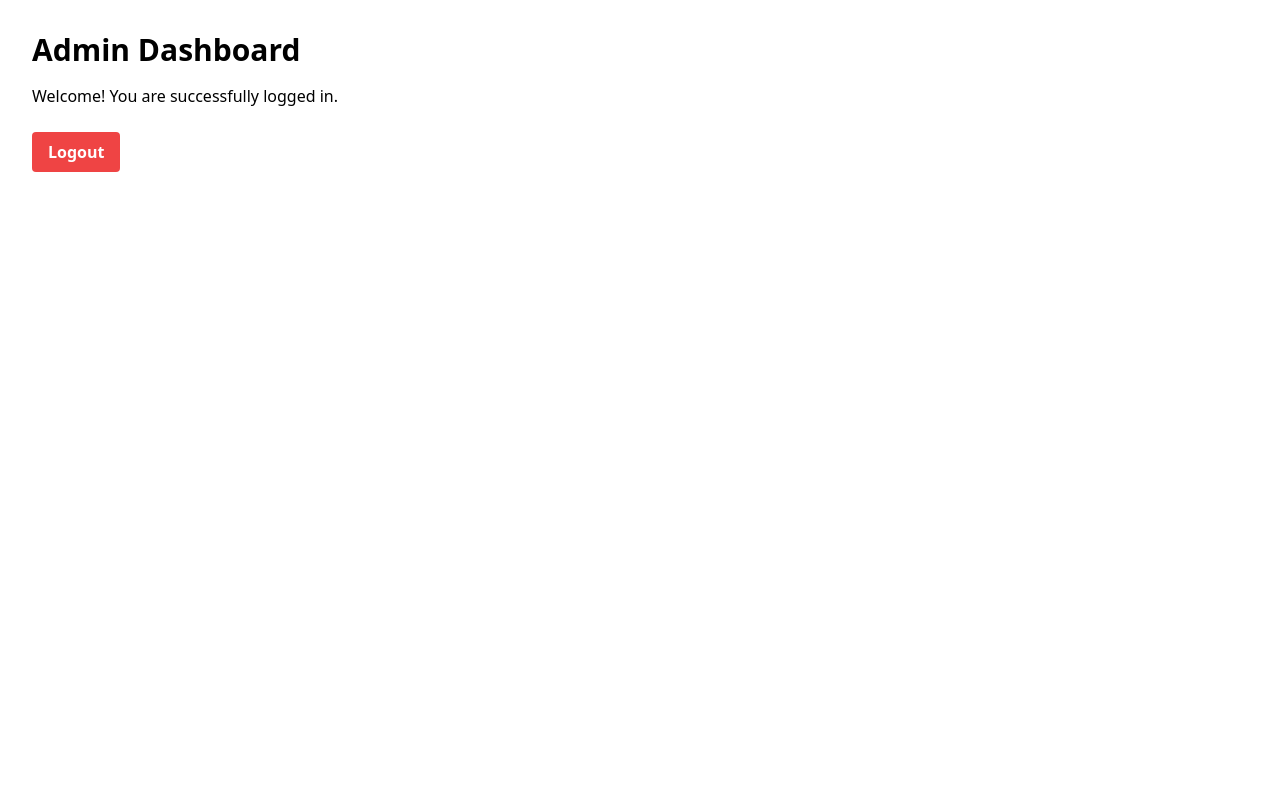
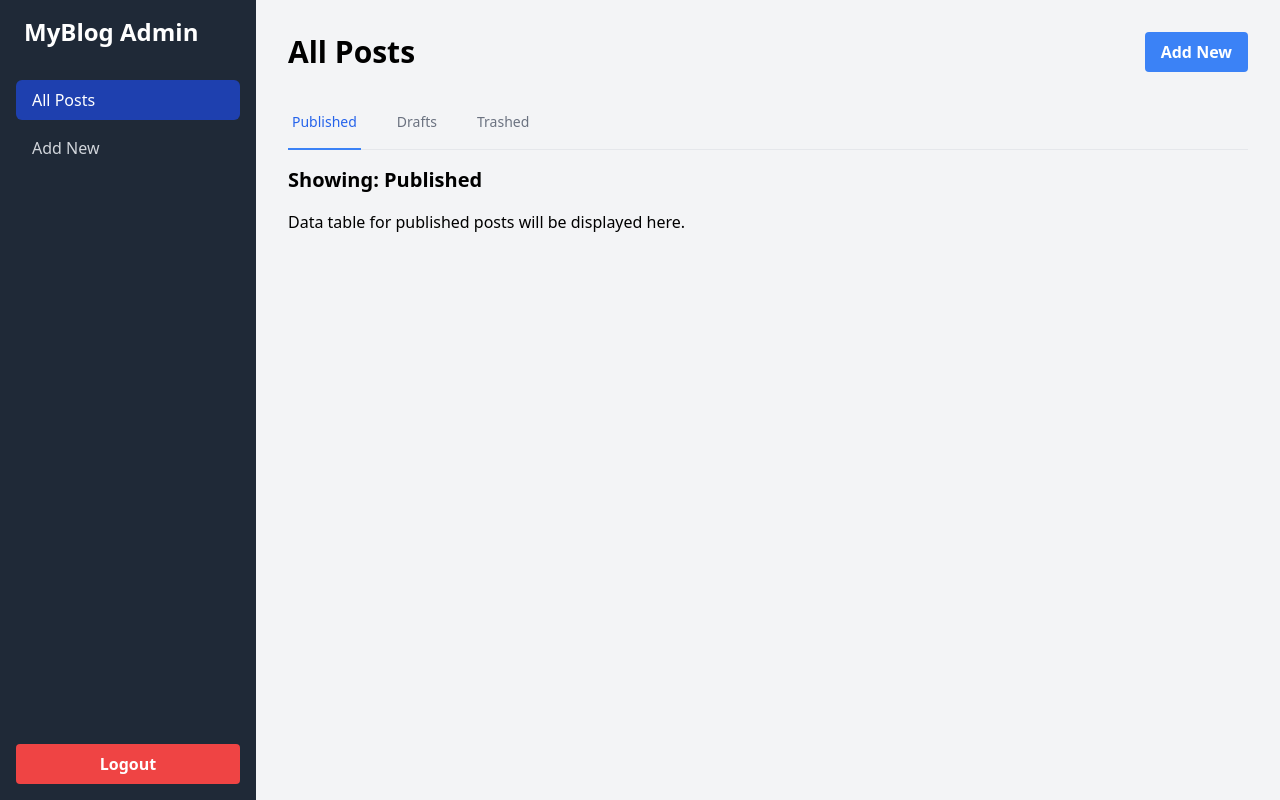
Before and after one commit to mohamadsolkhannawawi/article-project-frontend, a React app: page / in a window 1280 px wide. Built offline with nearby package versions, Linux system fonts and the light colour scheme; sample sign-in values are in the browser's storage; the HTML template or start-up script is replaced by a standard one.

Commit message:
refactor(structure): Organize components into layouts and routes folders

```diff
--- a/src/App.jsx
+++ b/src/App.jsx
@@ -2,8 +2,10 @@ import React from "react";
 import { BrowserRouter, Routes, Route, Navigate } from "react-router-dom";
 import { useAuth } from "./context/AuthContext";
 import LoginPage from "./pages/LoginPage";
+import AdminLayout from "./layouts/AdminLayout";
+import AllPostsPage from "./pages/AllPostsPage";
 import DashboardPage from "./pages/DashboardPage";
-import ProtectedRoute from "./components/ProtectedRoute"; // Import the gatekeeper
+import ProtectedRoute from "./routes/ProtectedRoute"; // Import the gatekeeper
 import "./index.css";
 
 function App() {
@@ -27,20 +29,19 @@ function App() {
                         )
                     }
                 />
-
-                {/*
-          Protected Routes: / (Dashboard)
-          We wrap these routes in our <ProtectedRoute /> component.
-        */}
+                {/* Protected Admin Routes */}
                 <Route path="/" element={<ProtectedRoute />}>
-                    {/* The <Outlet /> in ProtectedRoute will render this 'index' route */}
-                    <Route index element={<DashboardPage />} />
-
-                    {/* We will add other admin routes here later:
-            <Route path="posts" element={<AllPostsPage />} />
-            <Route path="posts/new" element={<AddNewPostPage />} />
-            <Route path="posts/edit/:id" element={<EditPostPage />} />
-          */}
+                    <Route element={<AdminLayout />}>
+                        {" "}
+                        {/* <-- WRAP WITH LAYOUT */}
+                        <Route index element={<AllPostsPage />} />{" "}
+                        {/* <-- USE NEW PAGE */}
+                        <Route
+                            path="posts/new"
+                            element={<div>Add New Post Page</div>}
+                        />
+                        {/* ... other admin routes ... */}
+                    </Route>
                 </Route>
 
                 {/* Fallback route for 404 Not Found */}
--- /dev/null
+++ b/src/layouts/AdminLayout.jsx
@@ -0,0 +1,46 @@
+import React from "react";
+import { NavLink, Outlet } from "react-router-dom";
+import { useAuth } from "../context/AuthContext";
+
+function AdminLayout() {
+    const { logout } = useAuth();
+
+    // Helper for NavLink styling
+    const getNavLinkClass = ({ isActive }) =>
+        isActive
+            ? "bg-blue-800 text-white block px-4 py-2 rounded-md"
+            : "text-gray-300 hover:bg-gray-700 hover:text-white block px-4 py-2 rounded-md";
+
+    return (
+        <div className="flex h-screen bg-gray-100">
+            {/* Sidebar */}
+            <div className="w-64 bg-gray-800 text-white flex flex-col">
+                <div className="px-6 py-4 text-2xl font-bold">MyBlog Admin</div>
+                <nav className="flex-1 px-4 py-4 space-y-2">
+                    <NavLink to="/" end className={getNavLinkClass}>
+                        All Posts
+                    </NavLink>
+                    <NavLink to="/posts/new" className={getNavLinkClass}>
+                        Add New
+                    </NavLink>
+                    {/* Add more links here later */}
+                </nav>
+                <div className="px-4 py-4">
+                    <button
+                        onClick={logout}
+                        className="w-full bg-red-500 hover:bg-red-700 text-white font-bold py-2 px-4 rounded"
+                    >
+                        Logout
+                    </button>
+                </div>
+            </div>
+
+            {/* Main Content */}
+            <main className="flex-1 p-8 overflow-y-auto">
+                <Outlet /> {/* Child pages will be rendered here */}
+            </main>
+        </div>
+    );
+}
+
+export default AdminLayout;
--- /dev/null
+++ b/src/pages/AllPostsPage.jsx
@@ -0,0 +1,50 @@
+import React, { useState } from "react";
+
+const TABS = ["Published", "Drafts", "Trashed"];
+
+function AllPostsPage() {
+    const [activeTab, setActiveTab] = useState(TABS[0]);
+
+    return (
+        <div>
+            <div className="flex justify-between items-center mb-6">
+                <h1 className="text-3xl font-bold">All Posts</h1>
+                <button className="bg-blue-500 hover:bg-blue-700 text-white font-bold py-2 px-4 rounded">
+                    Add New
+                </button>
+            </div>
+
+            {/* Tab Navigation */}
+            <div className="mb-4 border-b border-gray-200">
+                <nav className="-mb-px flex space-x-8" aria-label="Tabs">
+                    {TABS.map((tab) => (
+                        <button
+                            key={tab}
+                            onClick={() => setActiveTab(tab)}
+                            className={`${
+                                activeTab === tab
+                                    ? "border-blue-500 text-blue-600"
+                                    : "border-transparent text-gray-500 hover:text-gray-700 hover:border-gray-300"
+                            } whitespace-nowrap py-4 px-1 border-b-2 font-medium text-sm`}
+                        >
+                            {tab}
+                        </button>
+                    ))}
+                </nav>
+            </div>
+
+            {/* Content for the active tab will go here */}
+            <div>
+                <h2 className="text-xl font-semibold mb-4">
+                    Showing: {activeTab}
+                </h2>
+                <p>
+                    Data table for {activeTab.toLowerCase()} posts will be
+                    displayed here.
+                </p>
+            </div>
+        </div>
+    );
+}
+
+export default AllPostsPage;
```
Also changed, not shown: src/routes/ProtectedRoute.jsx (renamed from src/components/ProtectedRoute.jsx).
